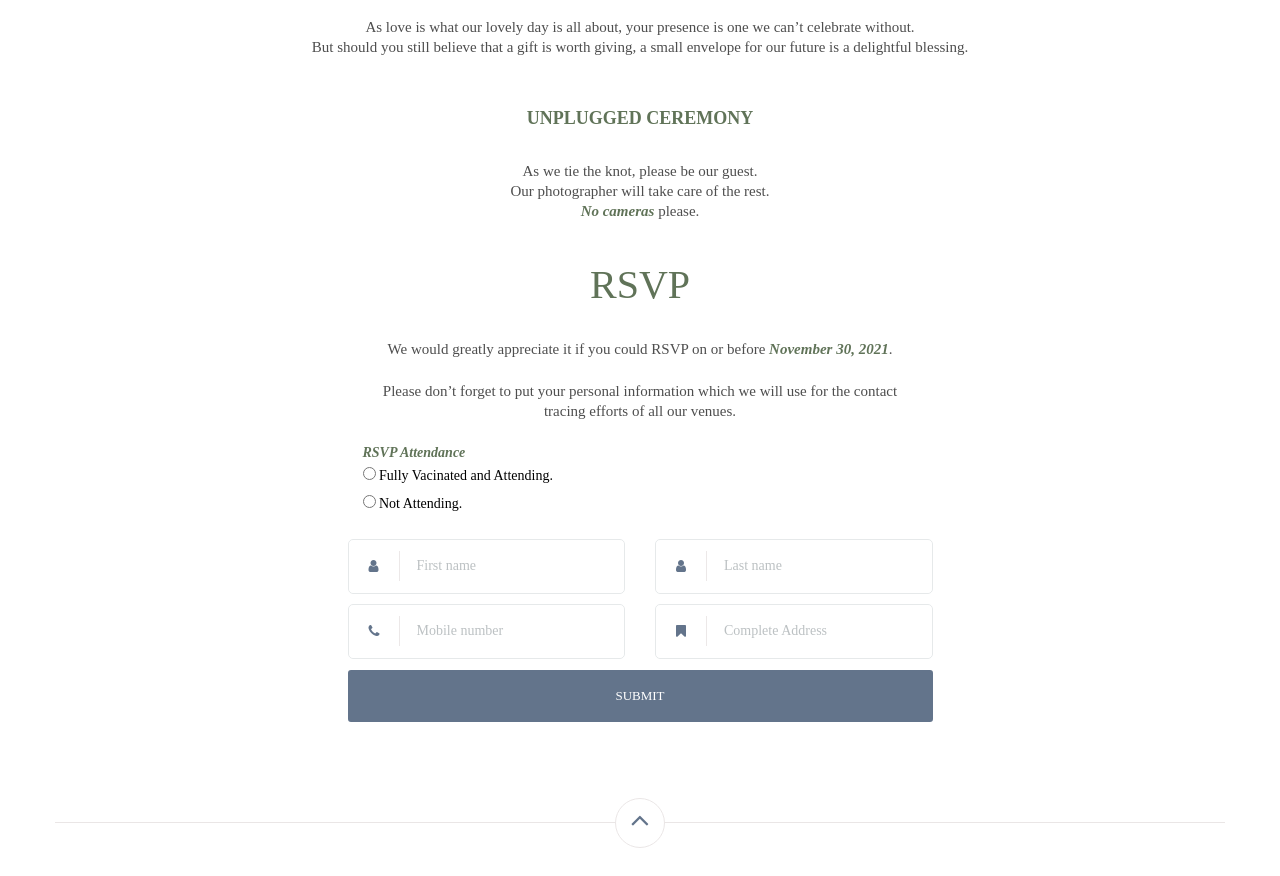
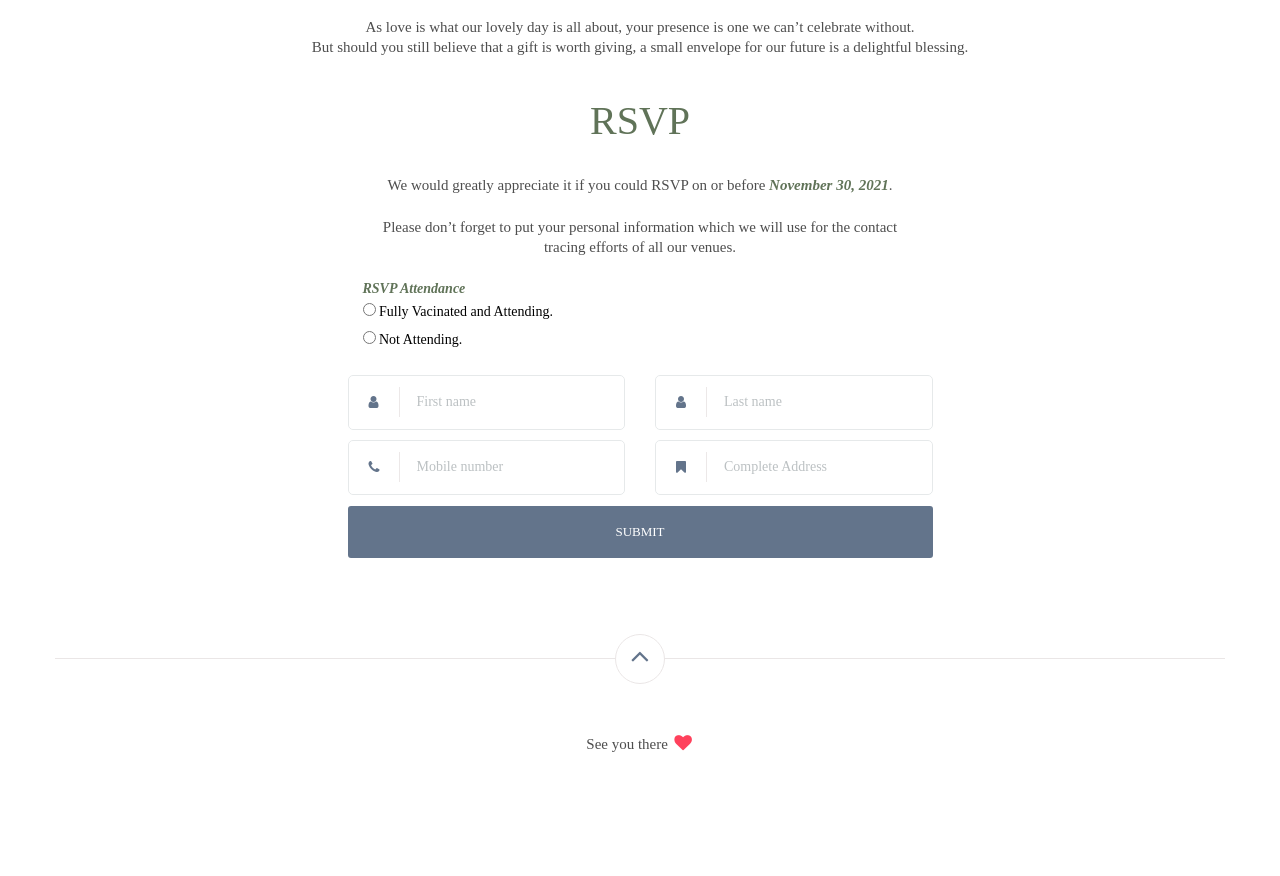
Before and after one commit to rchlldmngz/luisshan, a website: page index.html in a window 1280 px wide. Shown: the part 2787-3663 px from the top of the page. After the commit the page ends 3583 px from the top, so only its background shows below. Drawn offline with nearby package versions, Linux system fonts and the light colour scheme; some packages are replaced by stand-ins of ours; a web font is replaced by a local one.

Commit message:
initial load

```diff
--- a/index.html
+++ b/index.html
@@ -158,14 +158,6 @@
                         But should you still believe that a gift is worth giving, a small envelope for our future is a delightful blessing.
                     </p>
                 </div>
-                <div class="wp3">
-                    <br>
-                    <h5>UNPLUGGED CEREMONY</h5>
-                    <p></p>
-                    <p>As we tie the knot, please be our guest.<br>
-                        Our photographer will take care of the rest.<br>
-                        <strong>No cameras</strong> please.</p>
-                </div>
             </div>
         </div>
         </div>
```
